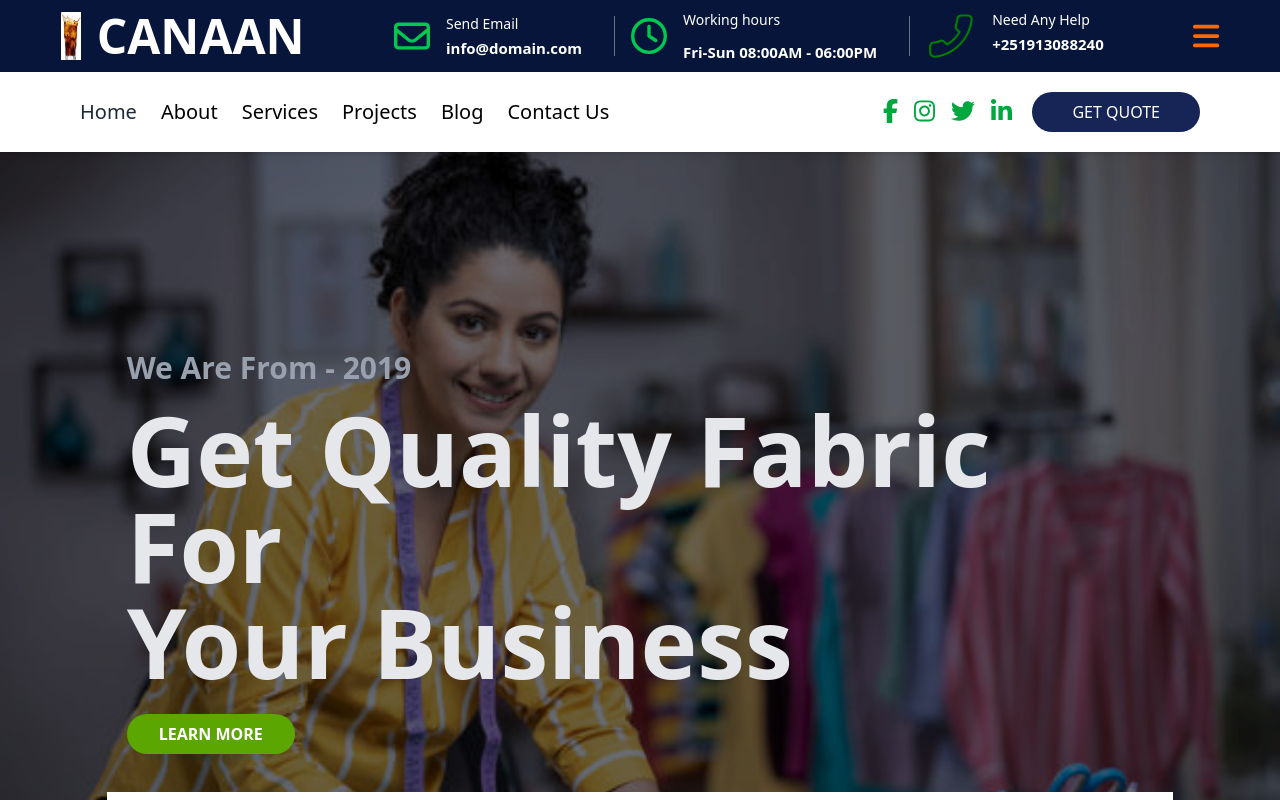
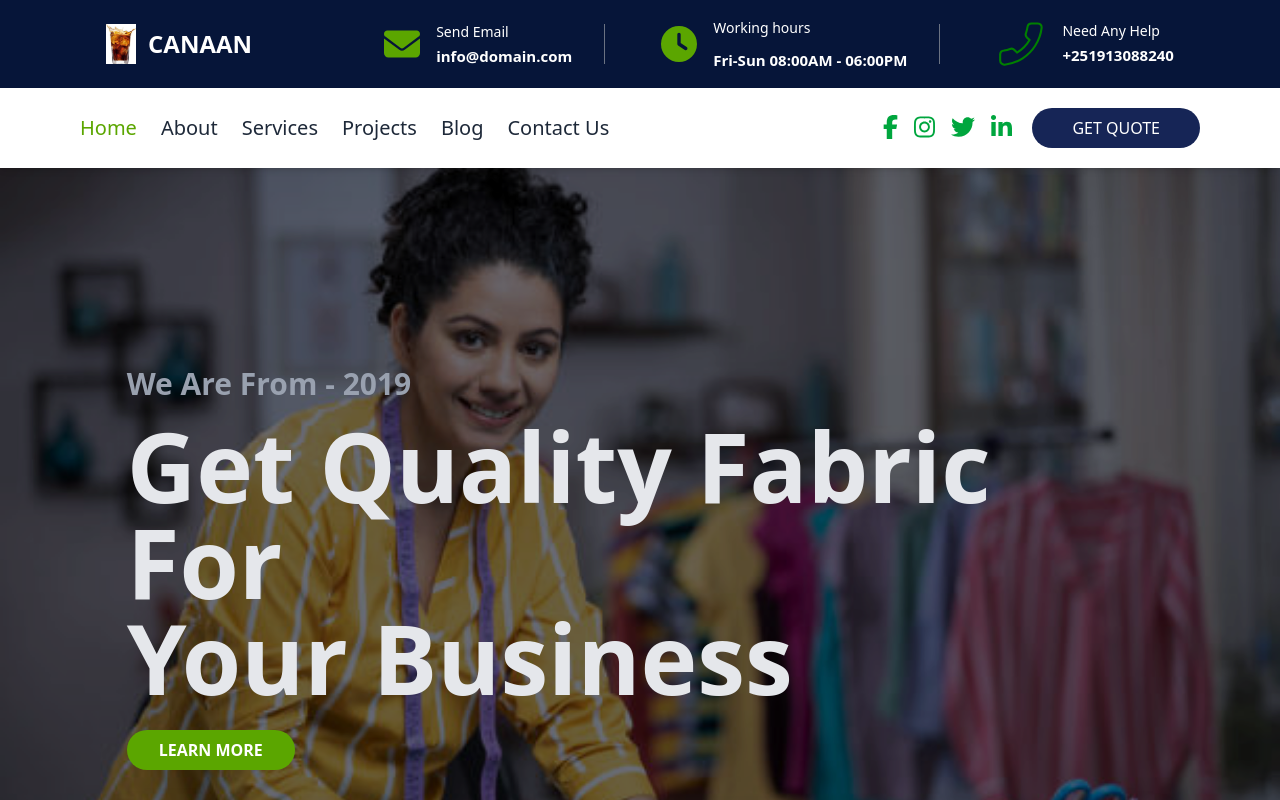
Before and after one commit to BetelTagesse/Kenean-Garment, a Next.js app: page / in a window 1280 px wide. Shown: the top 800 px of the page. Built offline with nearby package versions, Linux system fonts and the light colour scheme.

Commit message:
making the home page responsive

```diff
--- a/app/layout.js
+++ b/app/layout.js
@@ -10,6 +10,7 @@ import { NavBar } from "@/components/NavBar";
 
 import Head from "next/head"; // ✅ Import Head
 import Footer from "@/components/Footer/Footer";
+import HeaderWrapper from "@/components/HeaderWrapper";
 
 export const metadata = {
   title: "Canaan Garment",
@@ -27,8 +28,8 @@ export default function RootLayout({ children }) {
       </Head>
 
       <body>
-        <MainHeader />
-        <NavBar />
+        <HeaderWrapper />
+
         {children}
         <Footer />
       </body>
--- /dev/null
+++ b/src/components/HeaderWrapper.jsx
@@ -0,0 +1,20 @@
+"use client";
+import { useState } from "react";
+import MainHeader from "./MainHeader";
+import { NavBar } from "./NavBar";
+
+const HeaderWrapper = () => {
+  const [isMobileOpen, setIsMobileOpen] = useState(false);
+
+  return (
+    <>
+      <MainHeader
+        isMobileOpen={isMobileOpen}
+        setIsMobileOpen={setIsMobileOpen}
+      />
+      <NavBar isMobileOpen={isMobileOpen} />
+    </>
+  );
+};
+
+export default HeaderWrapper;
--- a/src/components/MainHeader.jsx
+++ b/src/components/MainHeader.jsx
@@ -1,27 +1,30 @@
+"use client";
 import Link from "next/link";
 import Image from "next/image";
 import { FontAwesomeIcon } from "@fortawesome/react-fontawesome";
-import { faEnvelope, faClock } from "@fortawesome/free-regular-svg-icons";
-import { faPhoneFlip } from "@fortawesome/free-solid-svg-icons";
-import { faBars } from "@fortawesome/free-solid-svg-icons";
-
+import {
+  faEnvelope,
+  faClock,
+  faBars,
+  faXmark,
+} from "@fortawesome/free-solid-svg-icons";
 import logo from "../images/cola.png";
 import phone from "../public/phone.svg";
 import "../../app/globals.css";
 
-const MainHeader = () => {
+const MainHeader = ({ isMobileOpen, setIsMobileOpen }) => {
   return (
-    <div className="main-header  text-tiny flex justify-between  md:justify-around items-center">
-      <div className="first-half flex space-x-4 ">
-        <Image src={logo} width={20} height={20} alt="company logo" priority />
-        <h1>Canaan</h1>
+    <div className="main-header text-sm py-4 px-10 bg-purple shadow flex justify-between lg:justify-around items-center relative">
+      {/* Logo */}
+      <div className="flex space-x-3 items-center">
+        <Image src={logo} width={30} height={30} alt="company logo" priority />
+        <h1 className="font-bold text-2xl text-white">Canaan</h1>
       </div>
-      <div className=" hidden md:flex second-half  ">
+
+      {/* Desktop */}
+      <div className="hidden lg:flex space-x-10 items-center">
         <div className="flex space-x-4 items-center justify-between">
-          <FontAwesomeIcon
-            icon={faEnvelope}
-            className="text-green-500 text-4xl "
-          />
+          <FontAwesomeIcon icon={faEnvelope} className="text-green text-4xl " />
           <div className="flex flex-col">
             <p className="text-tiny">Send Email</p>
             <Link href="/contact" className="text-tiny-bold">
@@ -31,14 +34,13 @@ const MainHeader = () => {
           <div className="w-px bg-gray-500 h-10  mx-4"></div>
         </div>
         <div className="flex items-center space-x-4">
-          <FontAwesomeIcon icon={faClock} className="text-green-500 text-4xl" />
+          <FontAwesomeIcon icon={faClock} className="text-green text-4xl" />
           <div className="flex flex-col space-y-2 relative">
             <p className="text-tiny">Working hours</p>
             <p className="text-tiny-bold">Fri-Sun 08:00AM - 06:00PM</p>
           </div>
           <div className="w-px bg-gray-500 h-10 mx-4"></div>
         </div>
-
         <div className="flex space-x-4">
           <Image src={phone} alt="Phone icon" width={50} height={50} />
           <div className="flex flex-col">
@@ -48,10 +50,14 @@ const MainHeader = () => {
         </div>
       </div>
 
-      <FontAwesomeIcon
-        icon={faBars}
-        className=" hidden text-orange-500 text-3xl cursor-pointer"
-      />
+      {/* Mobile Toggle */}
+      <div className="lg:hidden">
+        <FontAwesomeIcon
+          icon={isMobileOpen ? faXmark : faBars}
+          className="text-3xl text-white cursor-pointer"
+          onClick={() => setIsMobileOpen(!isMobileOpen)}
+        />
+      </div>
     </div>
   );
 };
--- a/src/components/NavBar.jsx
+++ b/src/components/NavBar.jsx
@@ -1,8 +1,6 @@
 "use client";
+import Link from "next/link";
 import { usePathname } from "next/navigation";
-
-import Link from "next/link";
-
 import { FontAwesomeIcon } from "@fortawesome/react-fontawesome";
 import {
   faFacebookF,
@@ -12,7 +10,7 @@ import {
 } from "@fortawesome/free-brands-svg-icons";
 import { Button } from "@/shared/Button";
 
-export const NavBar = () => {
+export const NavBar = ({ isMobileOpen }) => {
   const pathname = usePathname();
 
   const navItems = [
@@ -25,20 +23,24 @@ export const NavBar = () => {
   ];
 
   return (
-    <nav className=" hidden sticky top-0  md:flex justify-between px-20 items-center  h-20 z-50 bg-white shadow-md  active:text-green-500">
-      <div className="first-half md:flex gap-6">
+    <>
+      {/* Desktop Nav */}
+      <nav className="hidden lg:flex sticky top-0 justify-between px-20 items-center h-20 z-50 bg-white shadow-md">
+        <div className="first-half  lg:flex gap-6 ">
           {navItems.map((item, index) => (
             <Link
               key={index}
               href={item.href}
-            className={`text-xl  ${pathname === item.href && "text-gray-800"}`}
+              className={`text-xl ${
+                pathname === item.href ? "text-green" : "text-gray-800"
+              }`}
             >
               {item.label}
             </Link>
           ))}
         </div>
 
-      <div className=" flex justify-between items-center  ">
+        <div className="flex items-center">
           <div className="flex gap-4 mr-5">
             <FontAwesomeIcon
               icon={faFacebookF}
@@ -52,19 +54,61 @@ export const NavBar = () => {
               icon={faTwitter}
               className="text-green-600 text-2xl"
             />
-
-          <Link href="www.linkedin.com">
+            <Link href="https://www.linkedin.com">
               <FontAwesomeIcon
                 icon={faLinkedinIn}
                 className="text-green-600 text-2xl"
               />
             </Link>
           </div>
-
-        <Button className="bg-blue-950 text-white text-bold px-10 py-2 border-amber-50 rounded-full hover:cursor-pointer ">
+          <Button className="bg-blue-950 text-white text-bold px-10 py-2 border-amber-50 rounded-full hover:cursor-pointer">
             GET QUOTE
           </Button>
         </div>
       </nav>
+
+      {/* Mobile Nav */}
+      {isMobileOpen && (
+        <div className="lg:hidden h-73 bg-white border-t-4 border-t-green shadow-md flex flex-col  px-6  space-y-3 z-50">
+          {navItems.map((item, index) => (
+            <div key={index} className="w-full border-t border-gray-300 pt-2.5">
+              <Link
+                href={item.href}
+                className="text-gray-600 font-bold uppercase block"
+              >
+                {item.label}
+              </Link>
+            </div>
+          ))}
+
+          <div className=" hidden lg:flex gap-4 mt-4">
+            <FontAwesomeIcon
+              icon={faFacebookF}
+              className="text-green-600 text-xl"
+            />
+            <FontAwesomeIcon
+              icon={faInstagram}
+              className="text-green-600 text-xl"
+            />
+            <FontAwesomeIcon
+              icon={faTwitter}
+              className="text-green-600 text-xl"
+            />
+            <Link href="https://www.linkedin.com">
+              <FontAwesomeIcon
+                icon={faLinkedinIn}
+                className="text-green-600 text-xl"
+              />
+            </Link>
+          </div>
+
+          <Button className=" hidden lg:block mt-4 bg-blue-950 text-white font-bold px-6 py-2 rounded-full">
+            GET QUOTE
+          </Button>
+        </div>
+      )}
+    </>
   );
 };
+
+export default NavBar;
--- a/src/components/home/blog/FirstPart.jsx
+++ b/src/components/home/blog/FirstPart.jsx
@@ -2,7 +2,7 @@ import Slider from "../Slider";
 
 const FirstPart = () => {
   return (
-    <div className="relative top-10 p-6 mb-20 bg-background h-full w-full ">
+    <div className="relative top-10 p-6 mb-20  h-full w-full ">
       <p className="text-green text-center text-[16px] font-semibold">
         OUR BLOG
       </p>
--- a/src/components/home/procedure/ProcedureSection.jsx
+++ b/src/components/home/procedure/ProcedureSection.jsx
@@ -4,7 +4,7 @@ import ProcedureList from "./ProcedureList";
 
 const ProcedureSection = () => {
   return (
-    <div className="relative top-10 p-6  bg-background h-full w-full ">
+    <div className="relative top-10 p-6 h-full w-full ">
       <p className="text-green text-center text-[16px] font-semibold">
         WORKING PROCESS
       </p>
--- a/src/components/home/recent_works/FirstSection.jsx
+++ b/src/components/home/recent_works/FirstSection.jsx
@@ -3,7 +3,7 @@ import Slider from "../Slider";
 
 const FirstSection = () => {
   return (
-    <div className="relative top-10  bg-background h-full w-full  ">
+    <div className="relative top-10  h-full w-full  ">
       <p className="text-green text-center text-[16px] font-semibold">
         Recent Works
       </p>
--- a/src/components/home/sliding_image.jsx
+++ b/src/components/home/sliding_image.jsx
@@ -29,14 +29,14 @@ export const SlidingImage = ({ children }) => {
         onClick={() => {
           setCurrentIndex((prev) => (prev - 1 + images.length) % images.length);
         }}
-        className="absolute top-1/2 left-4 transform -translate-y-20 bg-green text-white px-2 py-2 rounded-full shadow-lg hover:bg-purple transition duration-300 z-10 opacity-0 group-hover:opacity-100"
+        className="hidden lg:block absolute top-1/2 left-4 transform -translate-y-20 bg-green text-white px-2 py-2 rounded-full shadow-lg hover:bg-purple transition duration-300 z-10 opacity-0 group-hover:opacity-100"
       >
         <ChevronLeft size={24} />
       </button>
 
       {/* Background Image */}
       <div
-        className="absolute inset-0 bg-center bg-cover bg-image  brightness-50"
+        className="absolute inset-0 bg-center bg-cover brightness-50"
         style={{
           backgroundImage: `url(${images[currentIndex].src})`,
           backgroundColor: "rgb(85, 92, 99)",
@@ -48,7 +48,7 @@ export const SlidingImage = ({ children }) => {
         onClick={() => {
           setCurrentIndex((prev) => (prev + 1) % images.length);
         }}
-        className="absolute top-1/2 right-4 transform -translate-y-20 bg-green text-white px-2 py-2 rounded-full shadow-lg hover:bg-purple transition duration-300 z-10 opacity-0 group-hover:opacity-100"
+        className="hidden lg:block absolute top-1/2 right-4 transform -translate-y-20 bg-green text-white px-2 py-2 rounded-full shadow-lg hover:bg-purple transition duration-300 z-10 opacity-0 group-hover:opacity-100"
       >
         <ChevronRight size={24} />
       </button>
```
Lines whose indentation alone changed are shown as unchanged.
